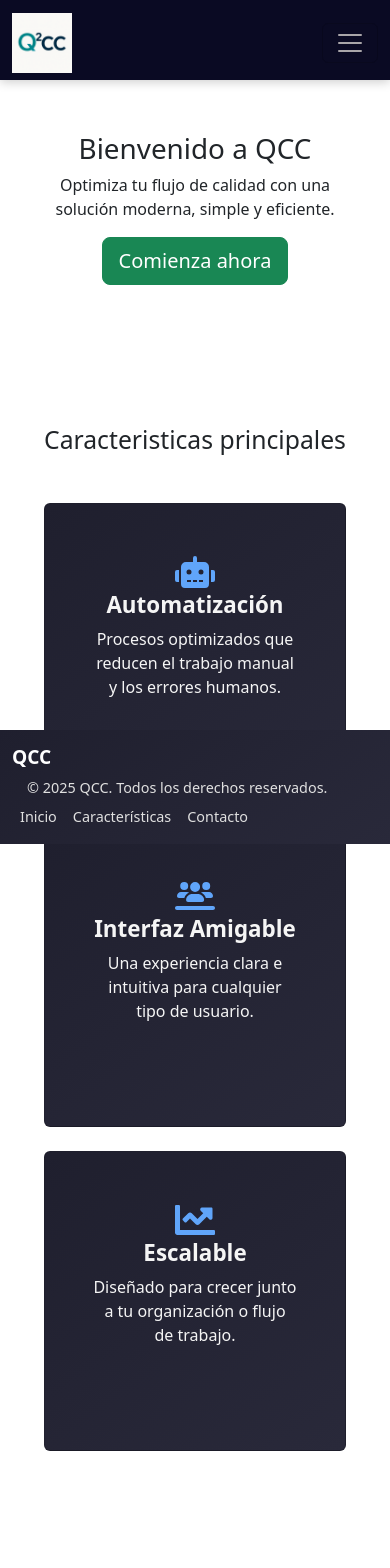
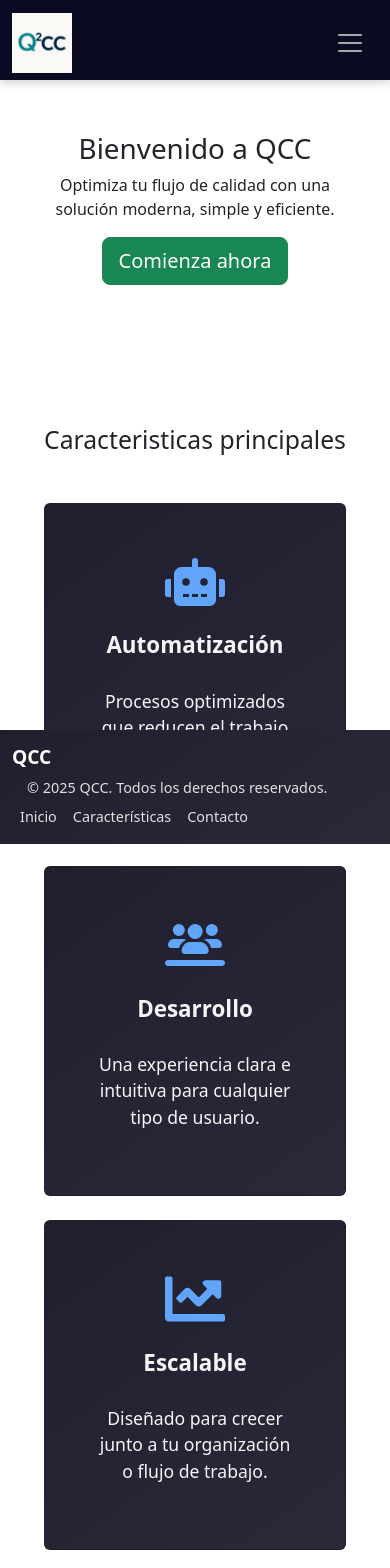
Before and after one commit to DiegoFCP/QCC_front, a React (Vite) app: page / in a window 390 px wide. Shown: the top 1568 px of the page. Built offline with nearby package versions, Linux system fonts and the light colour scheme.

Commit message:
arregla responsive card / features

```diff
--- a/src/components/Features.css
+++ b/src/components/Features.css
@@ -1,6 +1,6 @@
 
 .features {
-padding: 80px 0;
+padding: 80px 0 80px;
 background-color: var(--color-fondo);
 color: var(--color-texto);
 }
@@ -10,8 +10,10 @@ color: var(--color-texto);
     border: none;
     background: linear-gradient(145deg, #1f1f2e, #29293a);
     color: white;
-    min-height: 300px;
+    min-height: 330px;
+    max-height: 370px;
     min-width: 100px;
+    max-width: 800px;
     transition: transform 0.3s ease;
     border-left: 4px solid #60a5fa;
 }
@@ -28,11 +30,13 @@ word-break: keep-all;
 white-space: normal;
 hyphens: auto;
 color: whitesmoke;
+padding-top: 10%;
 
 }
 
 .feature-card .card-text {
-font-size: 1rem;
+font-size: 1.1rem;
+padding-top: 10%;
 color: whitesmoke;
 }
 
--- a/src/components/Features.tsx
+++ b/src/components/Features.tsx
@@ -12,7 +12,7 @@ function Features(){
                     <Col md={4} xs={12} className="mb-4">
                         <Card className="feature-card">
                             <Card.Body>
-                                <FaRobot size={40} color="#60a5fa" aria-label="Automatización" />
+                                <FaRobot className="icon" size={60} color="#60a5fa" aria-label="Automatización" />
                                 <Card.Title>Automatización</Card.Title>
                                 <Card.Text>
                                 Procesos optimizados que reducen el trabajo manual y los errores humanos.
@@ -23,8 +23,8 @@ function Features(){
                     <Col md={4} xs={12} className="mb-4">
                         <Card className="feature-card">
                             <Card.Body>
-                                <FaUsersLine size={40} color="#60a5fa" aria-label="Interfaz Amigable"/>
-                                <Card.Title>Interfaz Amigable</Card.Title>
+                                <FaUsersLine className="icon" size={60} color="#60a5fa" aria-label="Interfaz Amigable"/>
+                                <Card.Title>Desarrollo</Card.Title>
                                 <Card.Text>
                                     Una experiencia clara e intuitiva para cualquier tipo de usuario.
                                 </Card.Text>
@@ -34,7 +34,7 @@ function Features(){
                     <Col md={4} xs={12} className="mb-4">
                         <Card className="feature-card">
                             <Card.Body>
-                                <FaChartLine size={40} color="#60a5fa" aria-label="Escalable"/>
+                                <FaChartLine className="icon" size={60} color="#60a5fa" aria-label="Escalable"/>
                                 <Card.Title>Escalable</Card.Title>
                                 <Card.Text>
                                     Diseñado para crecer junto a tu organización o flujo de trabajo.
```
